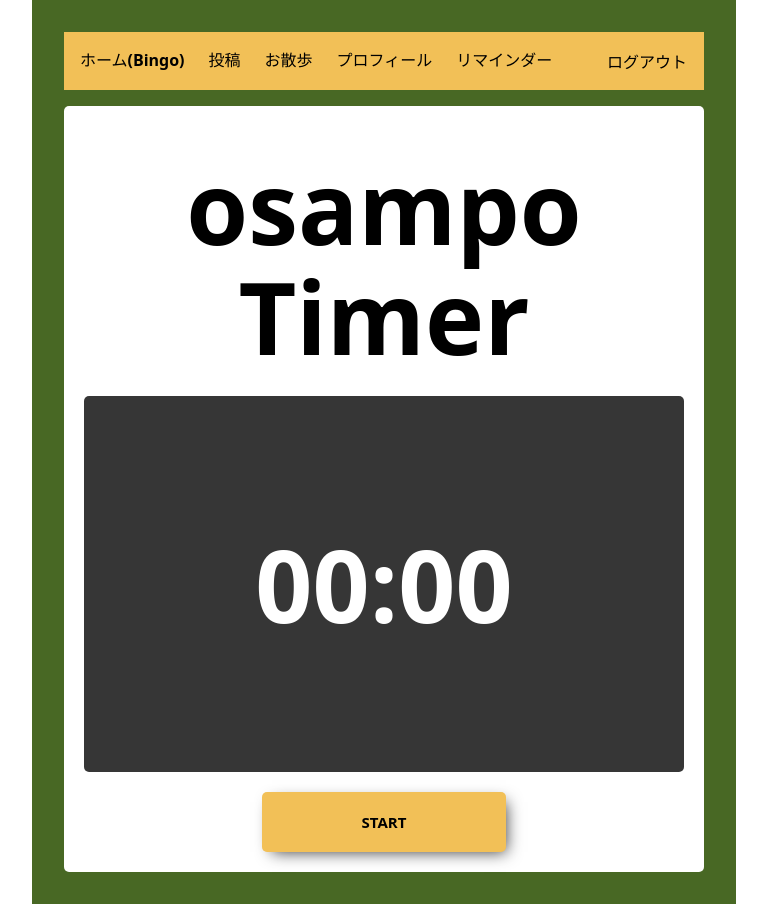
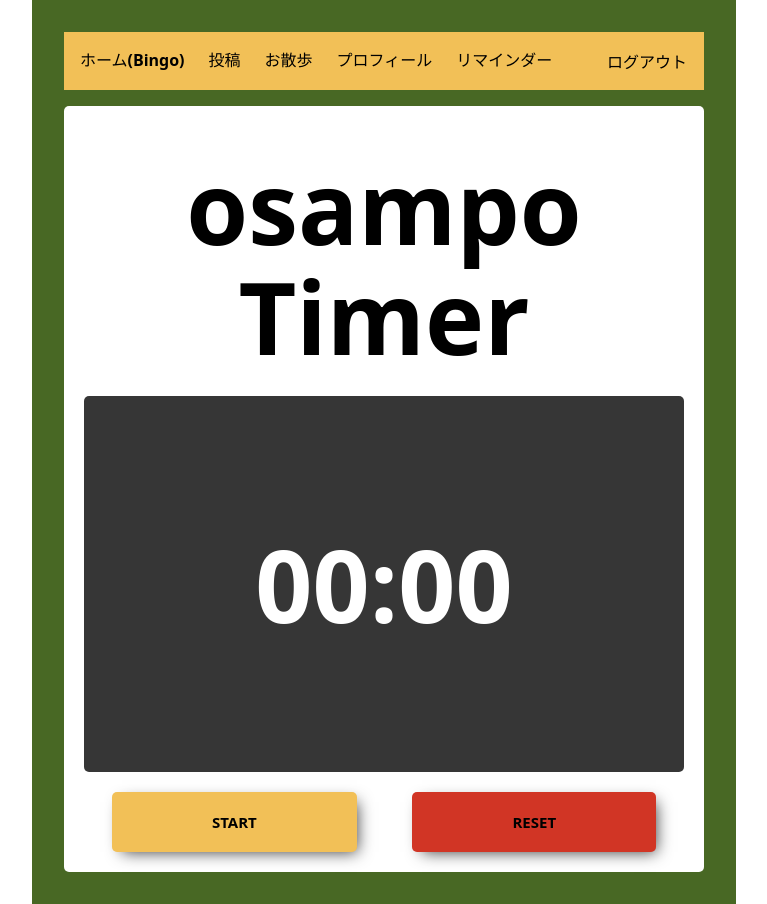
Before and after one commit to Drosselmeyers/osampoApp, a React (Vite) app in the folder client/: page /sampo in a window 1280 px wide. Shown: the whole page, without its empty margins (256-1023 px from the left). Built offline with nearby package versions, Linux system fonts and the light colour scheme; no server answers; sample sign-in values are in the browser's storage.

Commit message:
fix lodingを遅延させ、NaNが表示されるバグを修正 & timerのresetbuttonの追加

```diff
--- a/client/src/SampoPage.css
+++ b/client/src/SampoPage.css
@@ -48,3 +48,8 @@
     opacity: 1;
   }
 }
+
+.sampo-button-container {
+  display: flex;
+  justify-content: space-around;
+}
--- a/client/src/SampoPage.jsx
+++ b/client/src/SampoPage.jsx
@@ -11,6 +11,7 @@ export const SampoPage = () => {
   const [click, setClick] = useState(false);
   const [timerId, setTimerId] = useState("");
   const [text, setText] = useState("");
+  const [login, setLogin] = useState(false);
 
   const timeTextMaker = (seconds) => {
     const hour = Math.floor(seconds / 3600);
@@ -76,6 +77,20 @@ export const SampoPage = () => {
     clearInterval(timerId);
     setClick(!click);
   };
+  const resetTimer = async () => {
+    const isReset = window.confirm("タイマーをリセットしますか？");
+    if (isReset) {
+      const targetTimer = await searchTimer();
+      await fetch("/api/sampo/" + targetTimer.timer_id, {
+        method: "PATCH",
+        headers: { "Content-Type": "application/json" },
+        body: JSON.stringify({ time: 0 }),
+      });
+      localStorage.setItem("time", timeTextMaker(0));
+      setText(timeTextMaker(0));
+      setSecond(0);
+    }
+  };
   useEffect(() => {
     setText(timeTextMaker(second));
     localStorage.setItem("time", timeTextMaker(second));
@@ -93,9 +108,14 @@ export const SampoPage = () => {
       }
     };
     get();
+    setTimeout(() => {
+      setLogin(true);
+    }, 1000);
   }, []);
 
   return (
+    <>
+      {login ? (
         <>
           <NavBar />
           <div className="sampo-main-container">
@@ -112,6 +132,7 @@ export const SampoPage = () => {
                 {text}
               </h2>
             </div>
+            <div className="sampo-button-container">
               {click ? (
                 <motion.button
                   whileTap={{ y: 10 }}
@@ -131,7 +152,21 @@ export const SampoPage = () => {
                   START
                 </motion.button>
               )}
+              <motion.button
+                whileTap={{ y: 10 }}
+                transition={{ direction: 1 }}
+                className="sampo-timer-button"
+                onClick={resetTimer}
+                style={{ backgroundColor: "#D13525" }}
+              >
+                RESET
+              </motion.button>
             </div>
+          </div>
+        </>
+      ) : (
+        <div>読み込み中..</div>
+      )}
     </>
   );
 };
```
Lines whose indentation alone changed are shown as unchanged.
